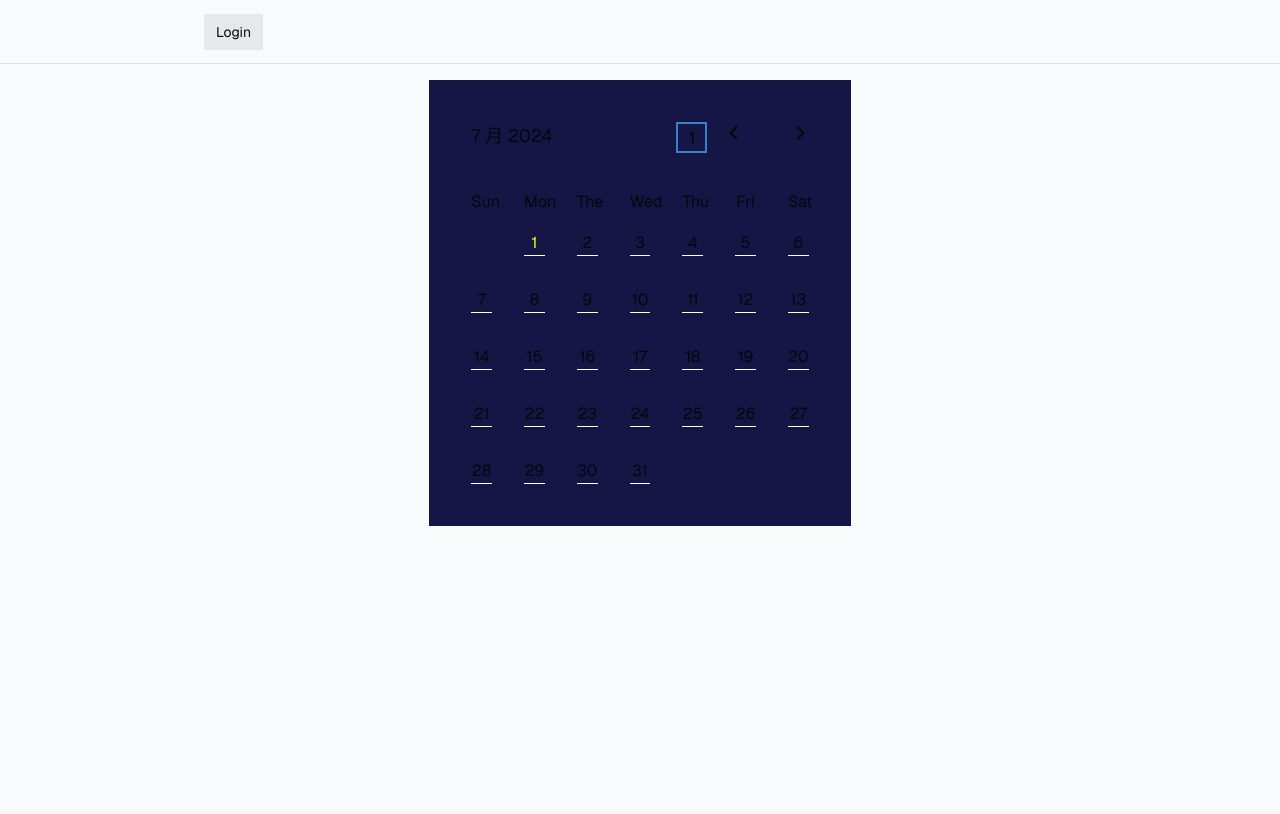
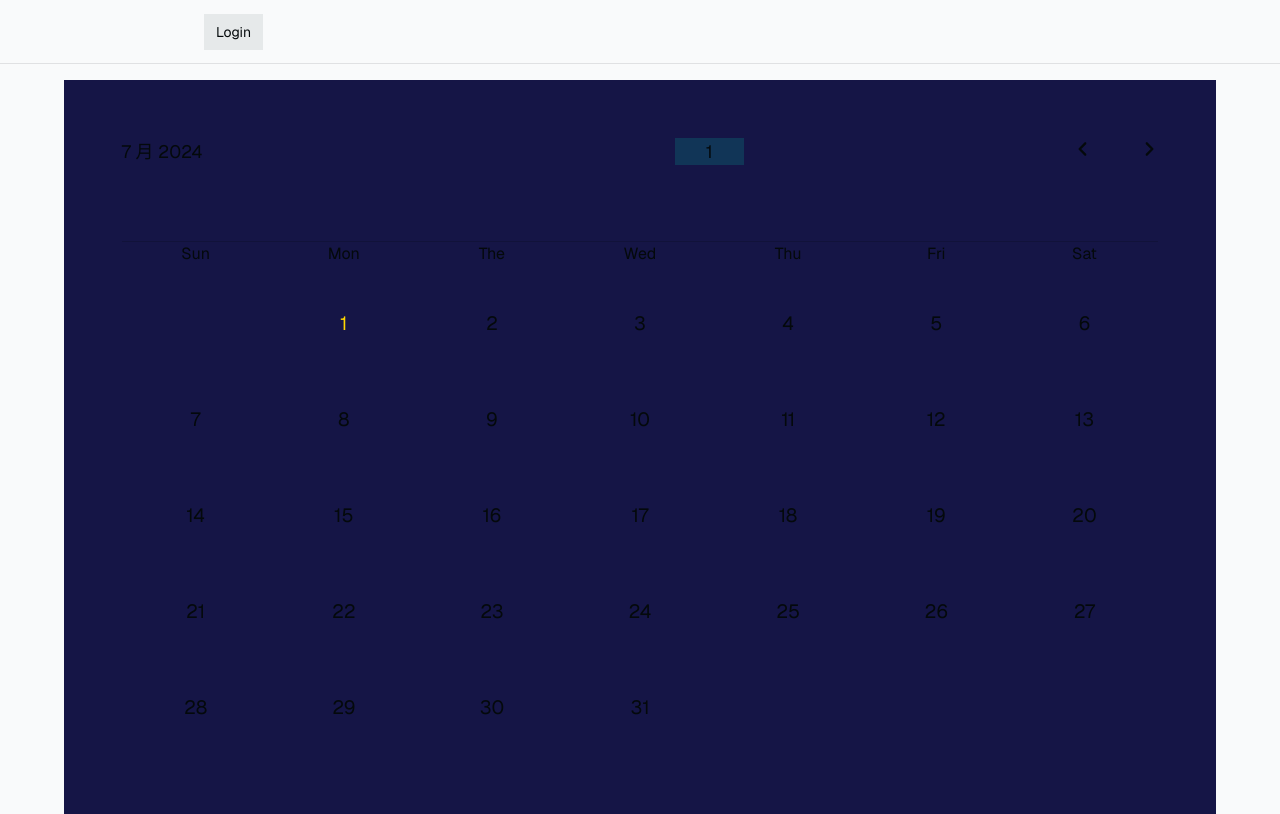
Before and after one commit to rui0415/my-calender, a Next.js app: page / in a window 1280 px wide. Built offline with nearby package versions, Linux system fonts and the light colour scheme; no server answers.

Commit message:
レスポンシブ対応

```diff
--- a/app/page.module.css
+++ b/app/page.module.css
@@ -4,7 +4,7 @@
     flex:1 1 0%;
     flex-direction: column;
     align-items: center;
-    gap:1rem
+    gap: 1rem;
 }
 
 .nav {
--- a/components/Calender.tsx
+++ b/components/Calender.tsx
@@ -1,6 +1,6 @@
 "use client"
 
-import { useState } from "react";
+import { SetStateAction, useState } from "react";
 import { FaAngleRight, FaAngleLeft } from "react-icons/fa6";
 import style from "./style/calender.module.css"
 
@@ -15,6 +15,8 @@ export default function Calender() {
     const today = new Date();
     const [year, setYear] = useState(today.getFullYear());
     const [month, setMonth] = useState(today.getMonth());
+    const [info, setInfo] = useState(false);
+    const [schedule, setSchedule] = useState(0);
     const numDays = day(year, month); //その月の日数
     const firstDayOfWeek = week(year, month, 1); //最初の週
 
@@ -32,7 +34,7 @@ export default function Calender() {
     for (let day = 1; day <= numDays; day++) {
         const weekDayIndex = week(year, month, day);
         const isToday = day === today.getDate() && month === today.getMonth() && year === today.getFullYear();
-        days.push(<div key={`day-${day}`} className={style.day} style={{color: isToday ? "yellow" : ""}}>{day}</div>);
+        days.push(<button key={`day-${day}`} className={style.day} style={{color: isToday ? "gold" : ""}} onClick={() => showInfo(day)}>{day}</button>);
     }
 
     const prevMonth = () => {
@@ -52,6 +54,11 @@ export default function Calender() {
     const backToday = () => {
         setYear(today.getFullYear());
         setMonth(today.getMonth());
+    };
+
+    const showInfo = (day:number) => {
+        setSchedule(day);
+        setInfo(true);
     };
 
     return (
@@ -74,6 +81,8 @@ export default function Calender() {
                     </button>
                 </div>
 
+                <hr></hr>
+
                 <div className={style.week}>
                     {weeks}
                 </div>
@@ -82,6 +91,16 @@ export default function Calender() {
                     {days}
                 </div>
             </div>
+
+            <div>
+                {info && (
+                    <div className={style.info}>
+                        {year}/{month+1}/{schedule}
+                        <hr></hr>
+                        <button onClick={() => setInfo(false)}>back</button>
+                    </div>
+                )}
+            </div>
         </div>
     )
 }
--- a/components/style/calender.module.css
+++ b/components/style/calender.module.css
@@ -1,15 +1,17 @@
 .container {
     background-color:rgb(21, 21, 70);
+    width: 50vw;
+    position: relative;
 }
 
 .board {
-    padding: 10%;
+    padding: 5%;
     display: flex;
     flex-direction: column;
 }
 
 .header {
-    margin-bottom: 20%;
+    margin-bottom: 10%;
     position: relative;
     font-size: large;
 }
@@ -27,18 +29,22 @@
 }
 
 .backToday {
-    border: 2px solid rgb(54, 130, 202);
     padding-inline: 3%;
     position: absolute;
     top: 30%;
-    right: 30%;
+    right: 40%;
+    background-color: rgb(17, 53, 87);
 }
+
+.backToday:hover {
+    background-color: rgb(54, 130, 202);
+}
+
 
 .week {
     display: grid;
     grid-template-columns: repeat(7, minmax(0, 1fr));
-    gap: 2rem;
-    margin-bottom: 5%;
+    margin-bottom: 1%;
     font: bolder;
     text-align: center;
 }
@@ -46,12 +52,40 @@
 .days {
     display: grid;
     grid-template-columns: repeat(7, minmax(0, 1fr));
-    gap: 2rem;
     font: bolder;
     text-align: center;
 }
 
 .day {
- /* border-radius: 50%; */
- border-bottom: 1px solid white;
+ width: auto;
+ height: 10vh;
+ font-size:120%
 }
+
+.info {
+    position: absolute;
+    top: 20%;
+    right: 10%;
+    border: 2px outset black;
+    width: 40vw;
+    height: 50vh;
+    text-align: center;
+    background-color:rgb(38, 38, 95);
+    opacity: 0.9;
+    font-size: 150%;
+}
+
+@media (660px < height) {
+    .container {
+        width: 90vw;
+    }
+
+    .day {
+        height: 12vh
+    }
+
+    .info {
+        right: 5%;
+        width: 80vw;
+    }
+}
```
